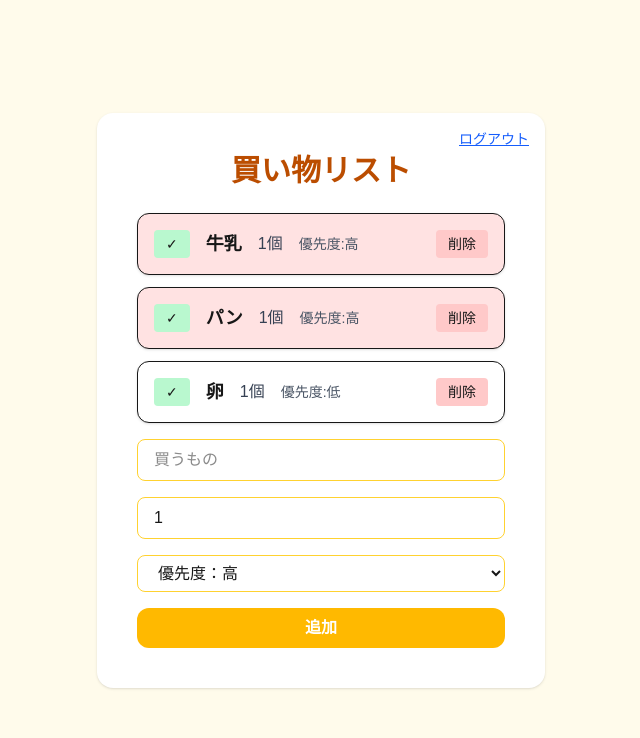
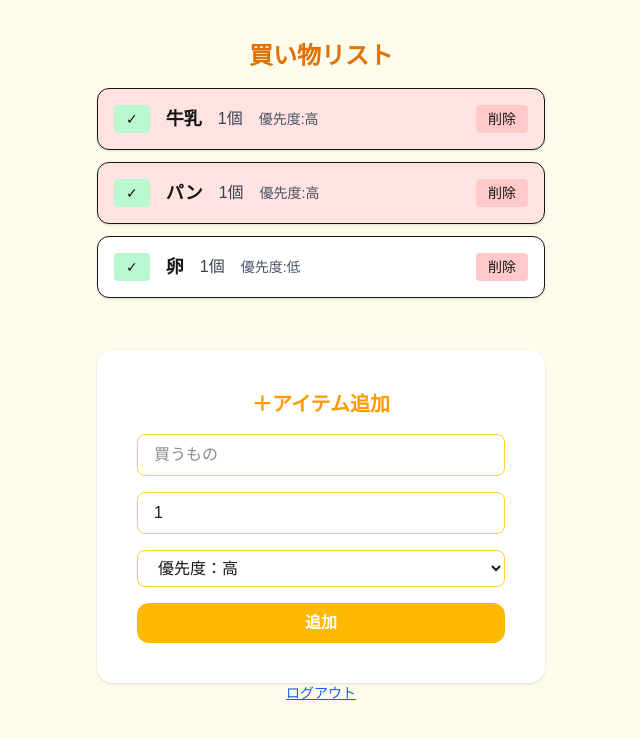
Before and after one commit to moto-2525/shopping-memo-app, a Next.js app in the folder frontend/: page / in a window 1280 px wide. Shown: the top 738 px of the page, without its empty margins (319-959 px from the left). Built offline with nearby package versions, Linux system fonts and the light colour scheme.

Commit message:
配置変更

```diff
--- a/frontend/app/page.tsx
+++ b/frontend/app/page.tsx
@@ -85,7 +85,6 @@ export default function HomePage() {
         { id: Date.now(), ...item, isDone: false },
       ];
 
-      // ▼ 優先度 高 → 低 の順にソート
       return newItems.sort((a, b) =>
         a.priority === b.priority ? 0 : a.priority === "high" ? -1 : 1
       );
@@ -109,21 +108,16 @@ export default function HomePage() {
   };
 
   return (
-    <div className="min-h-screen bg-amber-50 flex items-center justify-center">
-      <div className="w-full max-w-md bg-white rounded-2xl p-10 relative shadow">
+    <div className="min-h-screen bg-amber-50 flex flex-col items-center py-10">
 
-        <button
-          onClick={handleLogout}
-          className="absolute top-4 right-4 text-sm text-blue-600 underline hover:text-red-800"
-        >
-          ログアウト
-        </button>
 
-        <h1 className="text-3xl font-bold text-center mb-6 text-amber-700">
+
+      {/* ▼ 買い物リスト */}
+      <h1 className="text-2xl font-bold text-center mb-4 text-amber-600">
         買い物リスト
       </h1>
 
-        <div className="mt-6">
+      <div className="w-full max-w-md">
         {items.map((item) => (
           <ShoppingItem
             key={item.id}
@@ -138,23 +132,23 @@ export default function HomePage() {
         ))}
       </div>
 
+      {/* ▼ 白いカード（追加フォーム） */}
+      <div className="w-full max-w-md bg-white rounded-2xl p-10 mt-10 shadow">
+        <h1 className="text-xl font-bold text-center mb-4 text-amber-500">
+          ＋アイテム追加
+        </h1>
+
         <ShoppingForm onAdd={handleAdd} />
+      </div>
 
-      </div>
+      {/* ▼ ログアウトボタン */}
+      <button
+        onClick={handleLogout}
+        className="mb-6 text-sm text-blue-600 underline hover:text-red-800"
+      >
+        ログアウト
+      </button>
+
     </div>
   );
 }
-
-
-
-
-
-
-
-
-
-
-
-              //（理想）ボタン購入済リストページへ
-
-//（理想）AIページへ
--- a/frontend/components/ShoppingItem.tsx
+++ b/frontend/components/ShoppingItem.tsx
@@ -26,9 +26,8 @@ export default function ShoppingItem({
         ${priority === "high" ? "bg-red-100" : "bg-white"}
         ${isDone ? "opacity-60 line-through" : ""}`}
     >
-      {/* 左側：チェックボタン + 情報 */}
+      {/* 左側にチェックボタン */}
       <div className="flex items-center gap-4">
-        {/* ✓ チェックボタン（左に移動） */}
         <button
           onClick={() => onCheck(id)}
           className="text-sm px-3 py-1 bg-green-200 rounded hover:bg-green-300"
```
Lines whose indentation alone changed are shown as unchanged.
